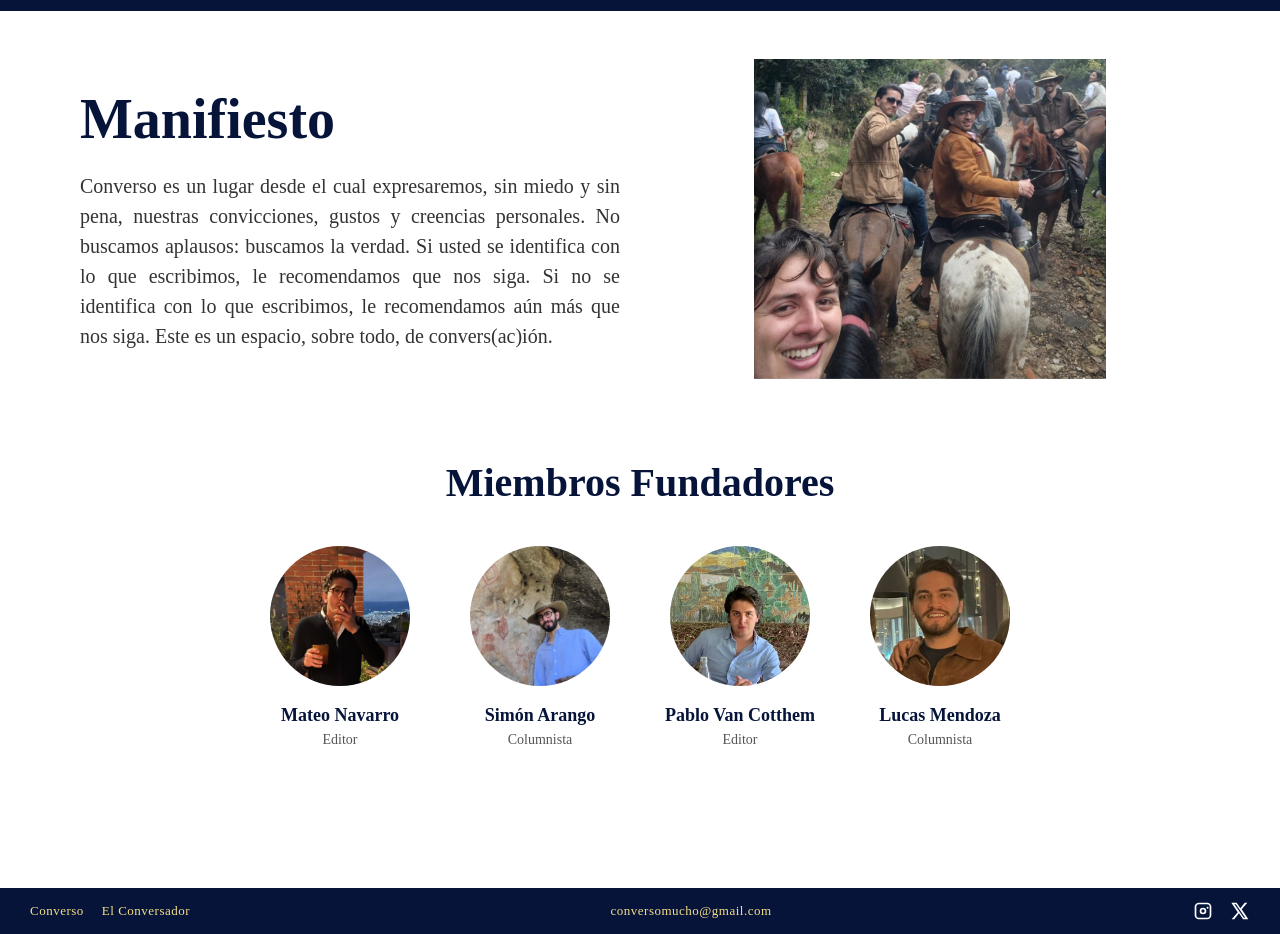
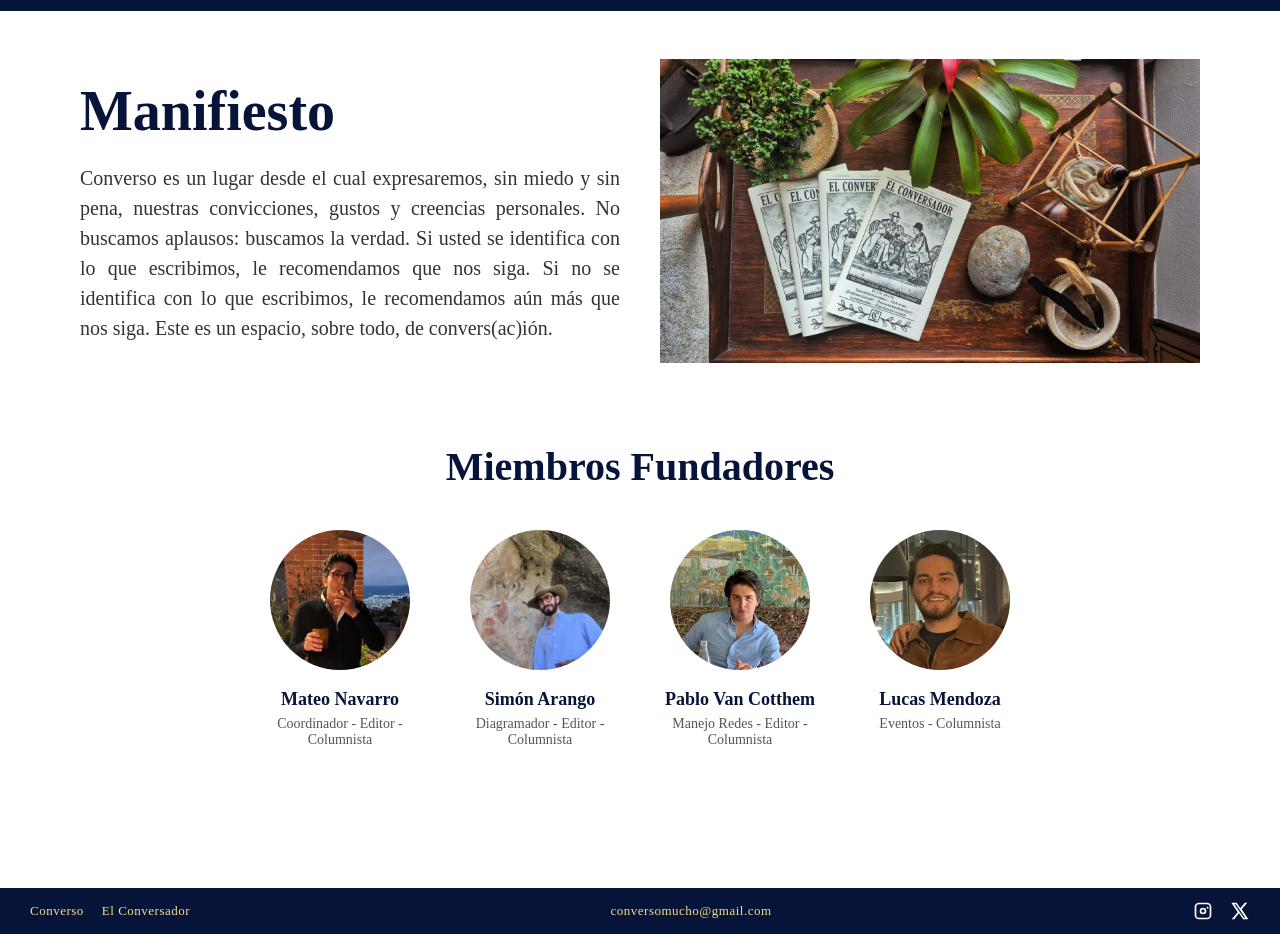
Before and after one commit to mateonari11git/converso, a plain HTML site: page nosotros.html in a window 1280 px wide. Shown: the part 151-1085 px from the top of the page. Drawn offline with Linux system fonts and the light colour scheme.

Commit message:
Cambio en nosotros

```diff
--- a/nosotros.html
+++ b/nosotros.html
@@ -24,7 +24,7 @@
       </div>
 
       <div class="nosotros-imagen">
-        <img src="imagenes/FOTO NOSOTROS 2.jpeg" alt="Equipo Converso">
+        <img src="imagenes/NOSOTROS 3.jpeg" alt="Equipo Converso">
       </div>
     </section>
 
@@ -37,25 +37,25 @@
         <div class="miembro">
           <img src="imagenes/FOTO PERSONAL MATEO.jpeg">
           <h3>Mateo Navarro</h3>
-          <p>Editor</p>
+          <p>Coordinador - Editor - Columnista</p>
         </div>
 
         <div class="miembro">
           <img src="imagenes/CARA SIMON.jpeg">
           <h3>Simón Arango</h3>
-          <p>Columnista</p>
+          <p>Diagramador - Editor - Columnista</p>
         </div>
 
         <div class="miembro">
           <img src="imagenes/CARA PABLO.jpeg">
           <h3>Pablo Van Cotthem</h3>
-          <p>Editor</p>
+          <p>Manejo Redes - Editor - Columnista</p>
         </div>
 
         <div class="miembro">
           <img src="imagenes/FOTO LUCAS.jpeg">
           <h3>Lucas Mendoza</h3>
-          <p>Columnista</p>
+          <p>Eventos - Columnista</p>
         </div>
 
       </div>
```
Also changed, not shown: imagenes/NOSOTROS 3.jpeg (added).
